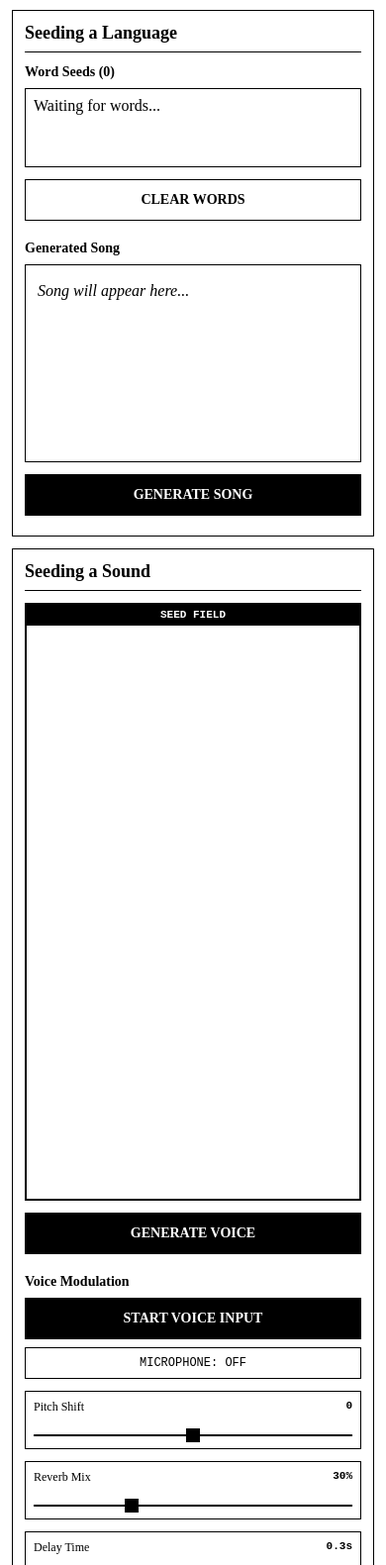
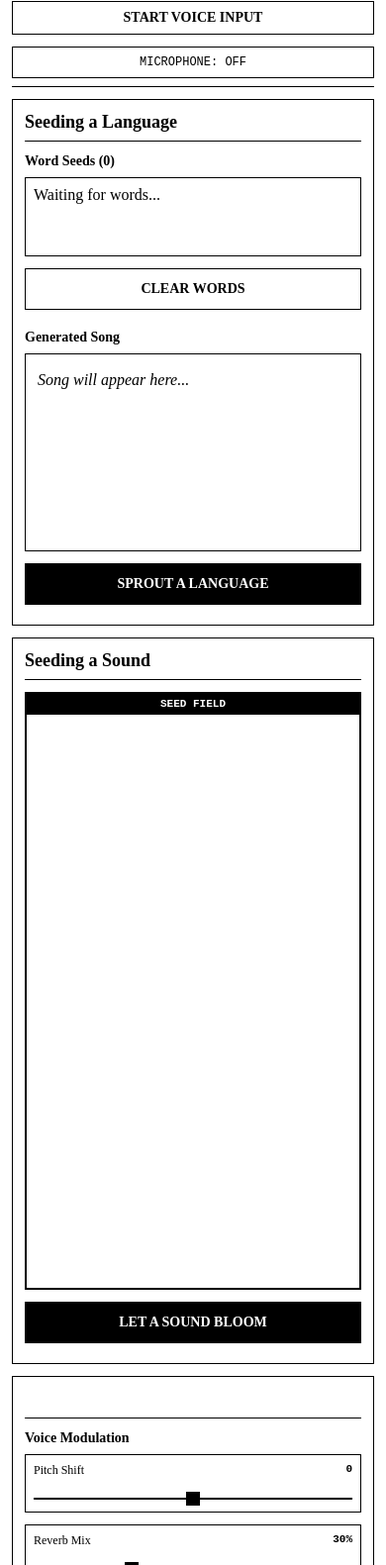
Before and after one commit to madihg/seed-your-voice, a website: page performer.html in a window 390 px wide. Shown: the part 60-1641 px from the top of the page at 99% size. Drawn offline with Linux system fonts and the light colour scheme; a script that the page names is missing.

Commit message:
Reorganize to 3-column layout, move voice controls to header, rename buttons, make voice input conditional

```diff
--- a/performer.html
+++ b/performer.html
@@ -128,12 +128,38 @@
             word-break: break-all;
         }
 
+        /* Header */
+        .header {
+            display: flex;
+            justify-content: space-between;
+            align-items: center;
+            margin-bottom: 12px;
+            padding-bottom: 8px;
+            border-bottom: 1px solid #000000;
+        }
+
         h1 {
             font-size: 32px;
             font-weight: normal;
-            margin-bottom: 12px;
-            border-bottom: 1px solid #000000;
-            padding-bottom: 8px;
+            margin: 0;
+        }
+
+        .voice-header-controls {
+            display: flex;
+            gap: 12px;
+            align-items: center;
+        }
+
+        .voice-header-controls button {
+            width: auto;
+            padding: 8px 16px;
+            margin: 0;
+        }
+
+        .voice-header-controls .status {
+            margin: 0;
+            padding: 8px 12px;
+            white-space: nowrap;
         }
 
         h2 {
@@ -152,8 +178,12 @@
 
         .main-grid {
             display: grid;
-            grid-template-columns: 1fr 1fr;
+            grid-template-columns: 1fr 1fr 1fr;
             gap: 12px;
+        }
+
+        .sound-section {
+            display: contents;
         }
 
         .panel {
@@ -217,6 +247,17 @@
             cursor: not-allowed;
         }
 
+        button.inactive {
+            background: #FFFFFF;
+            color: #000000;
+            cursor: not-allowed;
+        }
+
+        button.inactive:hover {
+            background: #FFFFFF;
+            color: #000000;
+        }
+
         .btn-clear {
             background: #FFFFFF;
             color: #000000;
@@ -227,7 +268,7 @@
             color: #FFFFFF;
         }
 
-        /* Phone Preview / Seed Field */
+        /* Seed Field */
         .seed-field {
             background: #FFFFFF;
             border: 2px solid #000000;
@@ -261,10 +302,10 @@
             transform: translate(-50%, -50%);
         }
 
-        /* Voice Controls - 2 Column Grid */
+        /* Voice Controls - Single Column */
         .voice-controls {
-            display: grid;
-            grid-template-columns: 1fr 1fr;
+            display: flex;
+            flex-direction: column;
             gap: 12px;
         }
 
@@ -326,13 +367,39 @@
             color: #FFFFFF;
         }
 
-        @media (max-width: 1024px) {
+        @media (max-width: 1200px) {
             .main-grid {
                 grid-template-columns: 1fr;
             }
 
-            .voice-controls {
-                grid-template-columns: 1fr;
+            .sound-section {
+                display: grid;
+                grid-template-columns: 1fr 1fr;
+                gap: 12px;
+            }
+        }
+
+        @media (max-width: 768px) {
+            .sound-section {
+                display: flex;
+                flex-direction: column;
+            }
+
+            .header {
+                flex-direction: column;
+                align-items: flex-start;
+                gap: 12px;
+            }
+
+            .voice-header-controls {
+                flex-direction: column;
+                align-items: flex-start;
+                width: 100%;
+            }
+
+            .voice-header-controls button,
+            .voice-header-controls .status {
+                width: 100%;
             }
         }
     </style>
@@ -369,10 +436,17 @@ Each audience member can submit one word. The position of their click influences
         </div>
     </div>
 
+    <!-- Header with Voice Controls -->
+    <div class="header">
         <h1>Seeding a Voice</h1>
+        <div class="voice-header-controls">
+            <button id="voiceToggle" class="inactive">START VOICE INPUT</button>
+            <div id="voiceStatus" class="status">MICROPHONE: OFF</div>
+        </div>
+    </div>
 
     <div class="main-grid">
-        <!-- LEFT: Seeding a Language -->
+        <!-- Column 1: Seeding a Language -->
         <div class="panel">
             <h2>Seeding a Language</h2>
 
@@ -386,10 +460,12 @@ Each audience member can submit one word. The position of their click influences
             <h3>Generated Song</h3>
             <div id="songOutput">Song will appear here...</div>
 
-            <button id="generateSongBtn">GENERATE SONG</button>
+            <button id="generateSongBtn">SPROUT A LANGUAGE</button>
         </div>
 
-        <!-- RIGHT: Seeding a Sound -->
+        <!-- Columns 2-3: Seeding a Sound -->
+        <div class="sound-section">
+            <!-- Column 2: Seed Field -->
             <div class="panel">
                 <h2>Seeding a Sound</h2>
 
@@ -398,12 +474,14 @@ Each audience member can submit one word. The position of their click influences
                     <div id="fieldScreen" class="field-screen"></div>
                 </div>
 
-            <button id="generateVoiceBtn">GENERATE VOICE</button>
+                <button id="generateVoiceBtn">LET A SOUND BLOOM</button>
+            </div>
+
+            <!-- Column 3: Voice Parameters -->
+            <div class="panel">
+                <h2>&nbsp;</h2>
 
                 <h3>Voice Modulation</h3>
-
-            <button id="voiceToggle">START VOICE INPUT</button>
-            <div id="voiceStatus" class="status">MICROPHONE: OFF</div>
 
                 <div class="voice-controls">
                     <div class="control-group">
@@ -472,6 +550,7 @@ Each audience member can submit one word. The position of their click influences
                 </div>
             </div>
         </div>
+    </div>
 
     <script src="/performer.js"></script>
 </body>
--- a/performer.js
+++ b/performer.js
@@ -125,7 +125,9 @@ async function generateSong() {
         songOutput.textContent = 'Error generating song: ' + error.message;
     } finally {
         generateBtn.disabled = false;
-        generateBtn.textContent = 'GENERATE SONG';
+        generateBtn.textContent = 'SPROUT A LANGUAGE';
+        hasSproutedLanguage = true;
+        updateVoiceToggleState();
     }
 }
 
@@ -211,12 +213,17 @@ function generateVoiceFromDots() {
     animateSlider('distortion', params.distortion);
     animateSlider('whisperEffect', params.whisperEffect);
     animateSlider('masterVolume', params.masterVolume);
+
+    hasBloomedSound = true;
+    updateVoiceToggleState();
 }
 
 // ===== VOICE MODULATION =====
 let audioContext;
 let microphone;
 let isVoiceActive = false;
+let hasSproutedLanguage = false;
+let hasBloomedSound = false;
 
 // Audio nodes
 let sourceNode;
@@ -263,9 +270,26 @@ async function initAudioContext() {
     }
 }
 
+function updateVoiceToggleState() {
+    const voiceToggle = document.getElementById('voiceToggle');
+
+    if (hasSproutedLanguage && hasBloomedSound) {
+        voiceToggle.classList.remove('inactive');
+        voiceToggle.disabled = false;
+    } else {
+        voiceToggle.classList.add('inactive');
+        voiceToggle.disabled = true;
+    }
+}
+
 async function toggleVoice() {
     const voiceToggle = document.getElementById('voiceToggle');
     const voiceStatus = document.getElementById('voiceStatus');
+
+    // Can't activate until both sprout and bloom are done
+    if (!hasSproutedLanguage || !hasBloomedSound) {
+        return;
+    }
 
     if (!isVoiceActive) {
         try {
@@ -470,3 +494,6 @@ generateQRCode();
 // Start polling for words
 pollInterval = setInterval(fetchWords, 2000);
 fetchWords(); // Initial fetch
+
+// Set initial voice toggle state
+updateVoiceToggleState();
```
Lines whose indentation alone changed are shown as unchanged.
